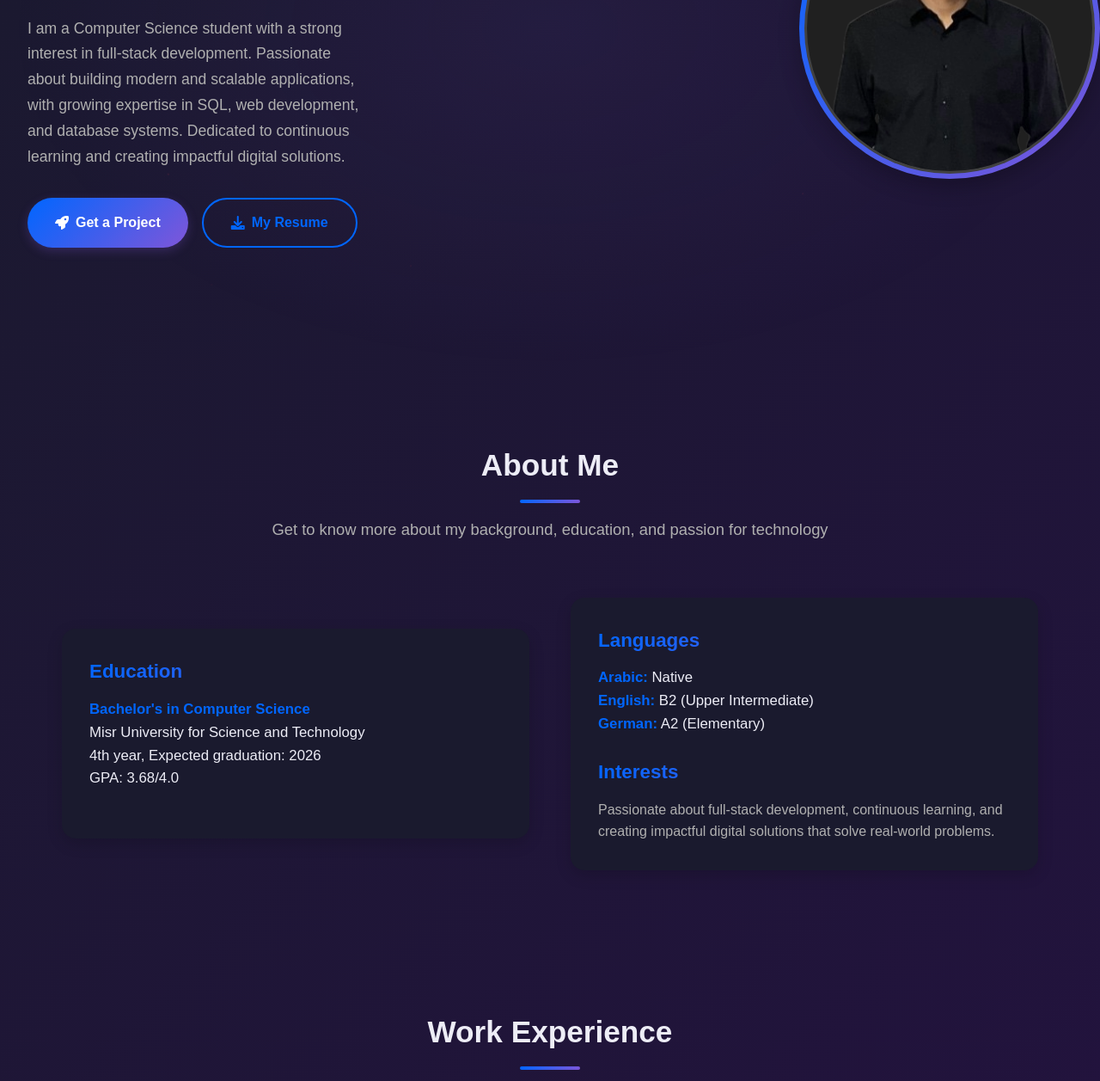
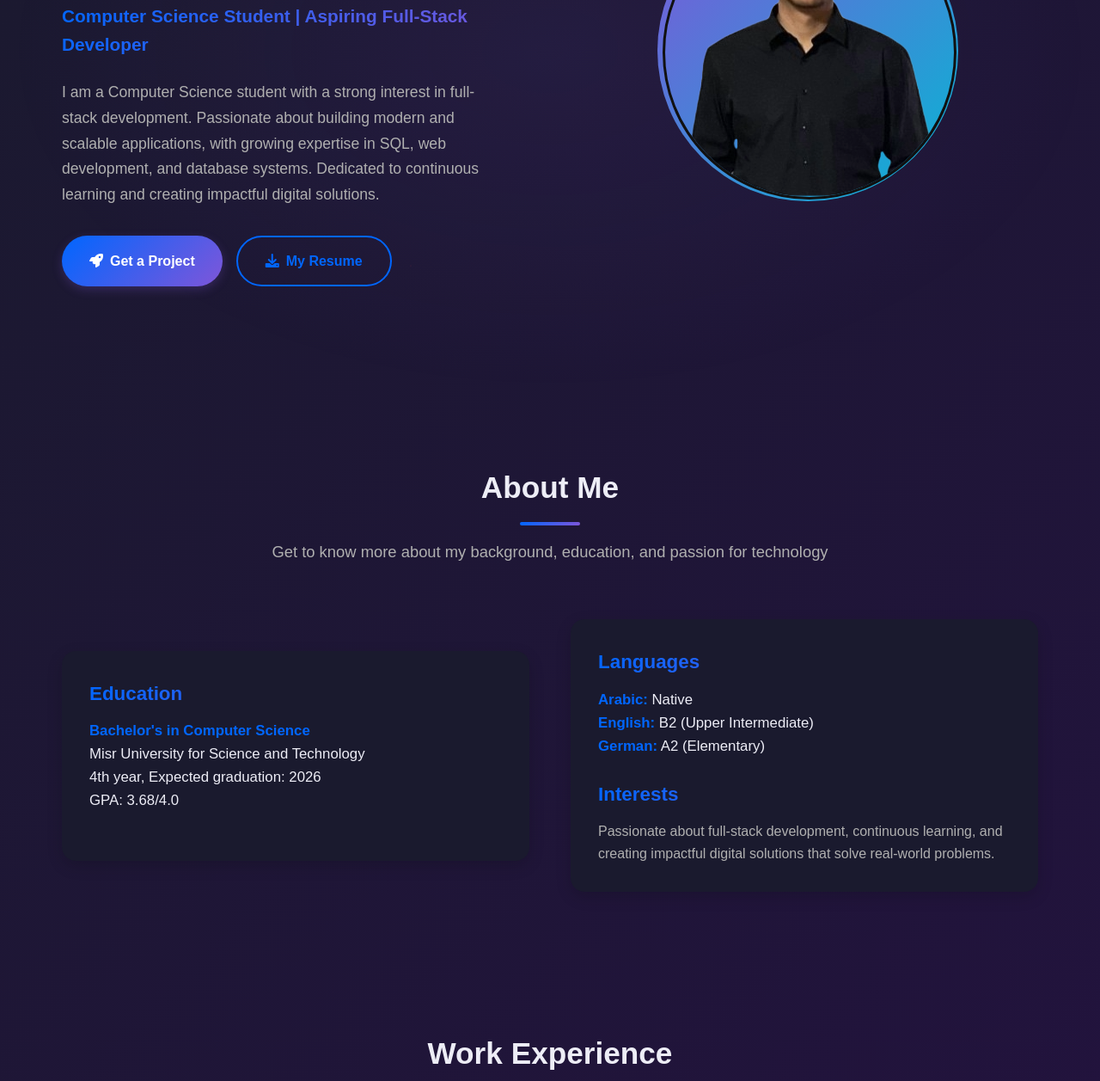
Before and after one commit to Abdelrahman8025/Portfolio, a plain HTML site: page index.html in a window 1280 px wide. Shown: the part 367-1624 px from the top of the page at 86% size. Drawn offline with Linux system fonts and the light colour scheme.

Commit message:
Update index.html

```diff
--- a/index.html
+++ b/index.html
@@ -5,6 +5,15 @@
     <meta name="viewport" content="width=device-width, initial-scale=1.0">
     <title>Abdelrahman Ahmed - Portfolio</title>
     <link href="https://cdnjs.cloudflare.com/ajax/libs/font-awesome/6.0.0/css/all.min.css" rel="stylesheet">
+
+    <!-- Open Graph meta tags -->
+<meta property="og:title" content="Abdelrahman Ahmed - Portfolio">
+<meta property="og:description" content="My personal portfolio showcasing projects, skills, and services.">
+<meta property="og:image" content="https://abdelrahman8025.github.io/Portfolio/images/preview.png">
+<meta property="og:url" content="https://abdelrahman8025.github.io/Portfolio/">
+<meta property="og:type" content="website">
+
+
     <style>
 
        /* ==== Reset ==== */
@@ -171,7 +180,7 @@ a {
 }
 
 .hero-content {
-  animation: slideInLeft 1s ease-out;
+  animation: fadeUp 1.2s ease-out forwards;
 }
 
 .hero-title {
@@ -256,26 +265,20 @@ a {
   width: 350px;
   height: 350px;
   border-radius: 50%;
-  padding: 6px; /* space for gradient border */
-  background: var(--gradient); /* gradient border */
+  padding: 6px;
+  background: linear-gradient(135deg, #7f56d9, #06b6d4);
   position: relative;
-  overflow: hidden;
-  box-shadow: 0 8px 25px rgba(0, 0, 0, 0.25);
-  transition: transform 0.4s ease;
 }
+
+
 
 .profile-pic:hover {
   transform: scale(1.05) rotate(1deg);
 }
 
 .profile-pic img {
-  width: 100%;
-  height: 100%;
   border-radius: 50%;
-  object-fit: cover;
-  background: var(--card-dark);
-  display: block;
-  border: 3px solid rgba(255, 255, 255, 0.15);
+  border: 3px solid #111; /* inner border */
 }
 
 /* ==== Section Styles ==== */
@@ -708,9 +711,12 @@ a {
   display: flex;
   justify-content: center;
   gap: 1.2rem
+}
 
 
-        /* Animations */
+
+       /* ==== Animations ==== */
+
 @keyframes slideInLeft {
   from {
     opacity: 0;
@@ -733,7 +739,7 @@ a {
   }
 }
 
-        @keyframes fadeInUp {
+@keyframes fadeUp {
   from {
     opacity: 0;
     transform: translateY(30px);
@@ -744,7 +750,13 @@ a {
   }
 }
 
-        /* Mobile Menu */
+@keyframes float {
+  0% { transform: translateY(0px); }
+  50% { transform: translateY(-12px); }
+  100% { transform: translateY(0px); }
+}
+
+/* ==== Mobile Menu ==== */
 .mobile-menu-btn {
   display: none;
   background: none;
@@ -754,7 +766,7 @@ a {
   cursor: pointer;
 }
 
-        /* Responsive Design */
+/* ==== Responsive Design ==== */
 @media (max-width: 768px) {
   .hero-container {
     grid-template-columns: 1fr;
@@ -808,9 +820,10 @@ a {
   .nav-container {
     padding: 0 1rem;
   }
+
 }
 
-        /* Scroll animations */
+/* ==== Scroll animations (for other sections) ==== */
 .animate-on-scroll {
   opacity: 0;
   transform: translateY(30px);
@@ -822,8 +835,35 @@ a {
   transform: translateY(0);
 }
     </style>
+    <script>
+      // Scroll animation script
+      document.addEventListener('DOMContentLoaded', function() {
+        const animatedElements = document.querySelectorAll('.animate-on-scroll');
+
+        const observer = new IntersectionObserver(entries => {
+          entries.forEach(entry => {
+            if (entry.isIntersecting) {
+              entry.target.classList.add('animated');
+              observer.unobserve(entry.target); // Animate only once
+            }
+          });
+        }, { threshold: 0.1 });
+
+        animatedElements.forEach(el => {
+          observer.observe(el);
+        });
+      });
+    </script>
 </head>
 <body>
+    <div class="code-background">
+  <span>&lt;/&gt;</span>
+  <span>&lt;div&gt;</span>
+  <span>&lt;/h1&gt;</span>
+  <span>&lt;p&gt;</span>
+  <span>&lt;ul&gt;</span>
+</div>
+
 
 
     <!-- Navigation -->
@@ -849,15 +889,17 @@ a {
   <!-- Hero Section -->
 <section id="home" class="hero">
   <div class="hero-container">
+
     <!-- Left side: Text -->
     <div class="hero-content">
-            <h1 class="hero-title">Abdelrahman Ahmed</h1>
+      <h1 class="hero-title">Hi, I'm Abdelrahman Ahmed</h1>
       <p class="hero-subtitle">Computer Science Student | Aspiring Full-Stack Developer</p>
       <p class="hero-bio">
         I am a Computer Science student with a strong interest in full-stack development.
         Passionate about building modern and scalable applications, with growing expertise in SQL,
         web development, and database systems. Dedicated to continuous learning and creating impactful digital solutions.
       </p>
+
       <div class="hero-buttons">
         <a href="#contact" class="btn btn-primary">
           <i class="fas fa-rocket"></i> Get a Project
@@ -865,12 +907,6 @@ a {
         <a href="files/Abdelrahman's CV.pdf" class="btn btn-secondary" target="_blank">
           <i class="fas fa-download"></i> My Resume
         </a>
-</div>
-
-
-
-
-
       </div>
     </div>
 
@@ -882,8 +918,8 @@ a {
     </div>
 
   </div>
-    </div>
 </section>
+
 
     <!-- About Section -->
     <section id="about" class="section">
```
Lines whose indentation alone changed are shown as unchanged.
